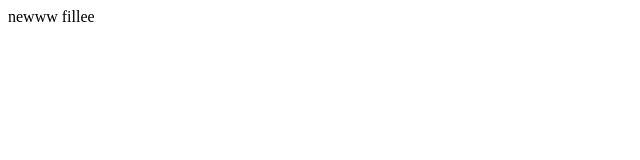
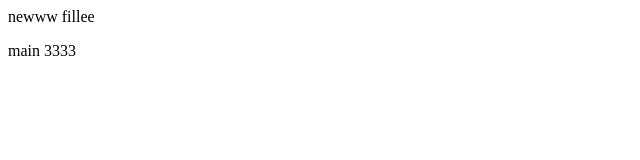
Before and after one commit to prit1626/demo2-repo, a plain HTML site: page index.html in a window 1280 px wide. Shown: the full height of the page, 0-640 px from the left. Drawn offline with Linux system fonts and the light colour scheme.

Commit message:
add in main3 branch

```diff
--- a/index.html
+++ b/index.html
@@ -1 +1,2 @@
 <P>newww fillee</P>
+<P>main 3333</P>
```
